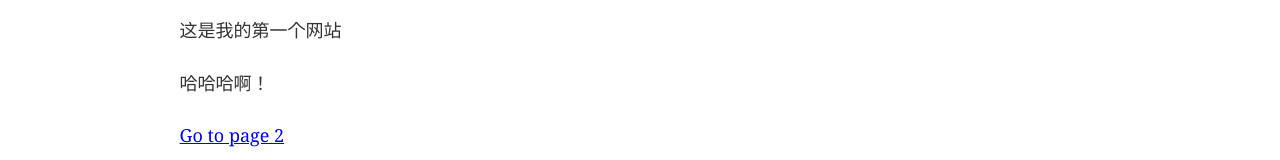
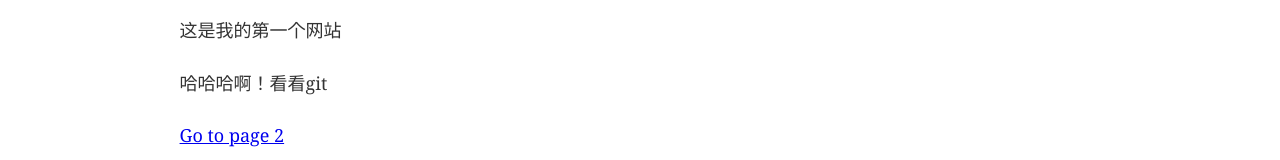
Before and after one commit to Kinseylkj/myweb, a Gatsby site: page / in a window 1280 px wide. Shown: the part 176-336 px from the top of the page. Built offline with nearby package versions, Linux system fonts and the light colour scheme; Gatsby itself is replaced by a stand-in of ours.

Commit message:
测试两下

```diff
--- a/src/pages/index.js
+++ b/src/pages/index.js
@@ -7,7 +7,7 @@ const IndexPage = () => (
   <Layout>
     <h1>你好</h1>
     <p>这是我的第一个网站</p>
-    <p>哈哈哈啊！</p>
+    <p>哈哈哈啊！看看git</p>
     <Link to="/page-2/">Go to page 2</Link>
   </Layout>
 )
```
